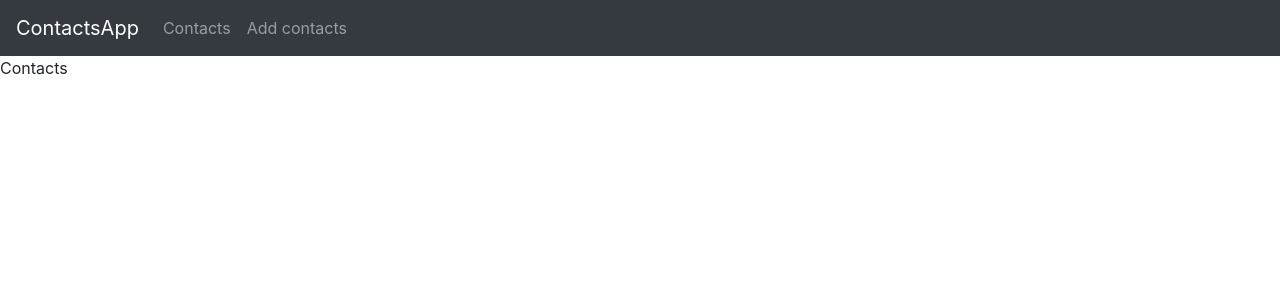
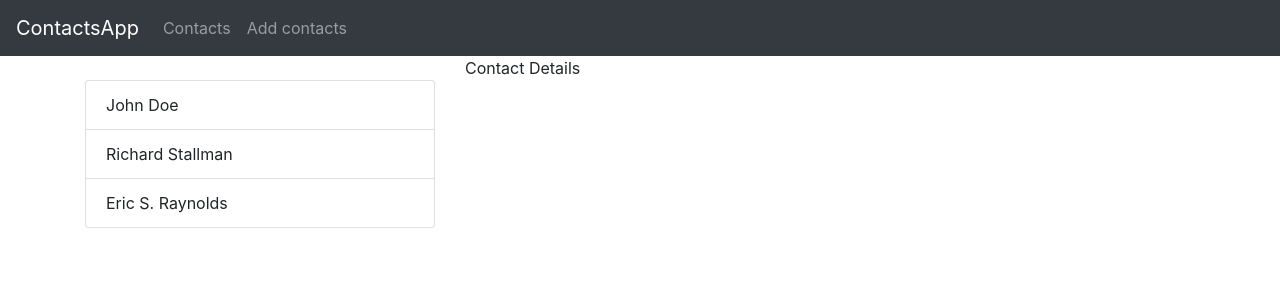
Before and after one commit to pedja77/contacts, a Vue app: page /#/contacts in a window 1280 px wide. Shown: the top 300 px of the page. Built offline with nearby package versions, Linux system fonts and the light colour scheme.

Commit message:
Playing with props, etc.

```diff
--- /dev/null
+++ b/src/components/ContactDetails.vue
@@ -0,0 +1,11 @@
+<template>
+  <div>
+      Contact Details
+  </div>
+</template>
+
+<script>
+export default {
+
+}
+</script>
--- /dev/null
+++ b/src/components/ContactsList.vue
@@ -0,0 +1,18 @@
+<template>
+  <div>
+      <ul class="list-group mt-4">
+          <li
+            class="list-group-item"
+            v-for="(contact, key) in contacts"
+            :key="key">
+            {{ contact.name }}
+          </li>
+      </ul>
+  </div>
+</template>
+
+<script>
+export default {
+    props: ['contacts']
+}
+</script>
--- a/src/pages/Contacts.vue
+++ b/src/pages/Contacts.vue
@@ -1,15 +1,33 @@
 <template>
-  <div>
-      Contacts
+  <div class="container">
+      <div class="row">
+          <div class="col">
+              <ContactsList :contacts="contacts"/>
+          </div>
+          <div class="col-8">
+              <ContactDetails />
+          </div>
+      </div>
   </div>
 </template>
 
 <script>
+import ContactsList from '../components/ContactsList.vue'
+import ContactDetails from '../components/ContactDetails.vue'
+
 export default {
-
+    components: {
+        ContactsList,
+        ContactDetails
+    },
+    data() {
+        return {
+            contacts: [
+                { name: 'John Doe'},
+                { name: 'Richard Stallman' },
+                { name: 'Eric S. Raynolds' }
+            ]
+        }
+    }
 }
 </script>
-
-<style>
-
-</style>
```
